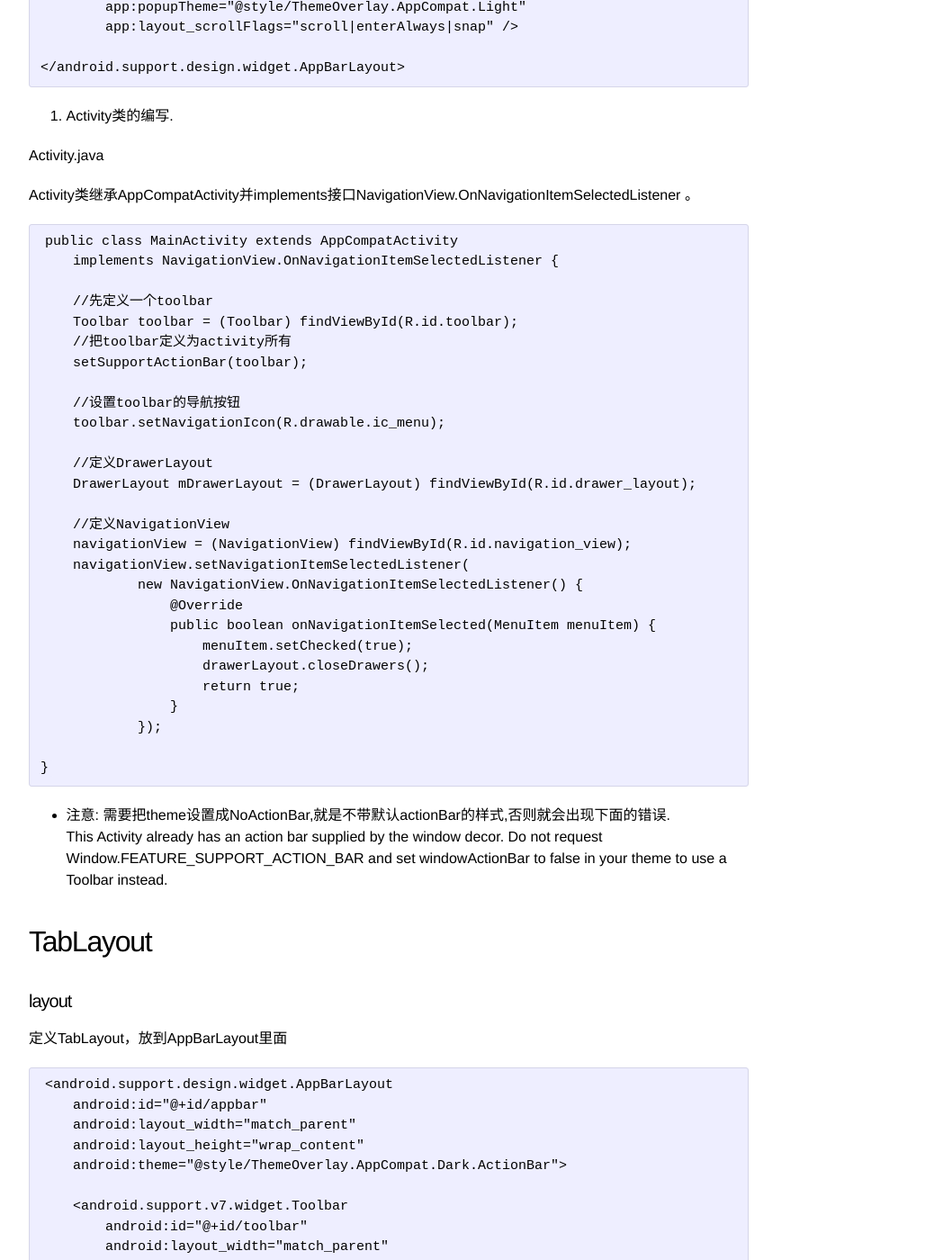
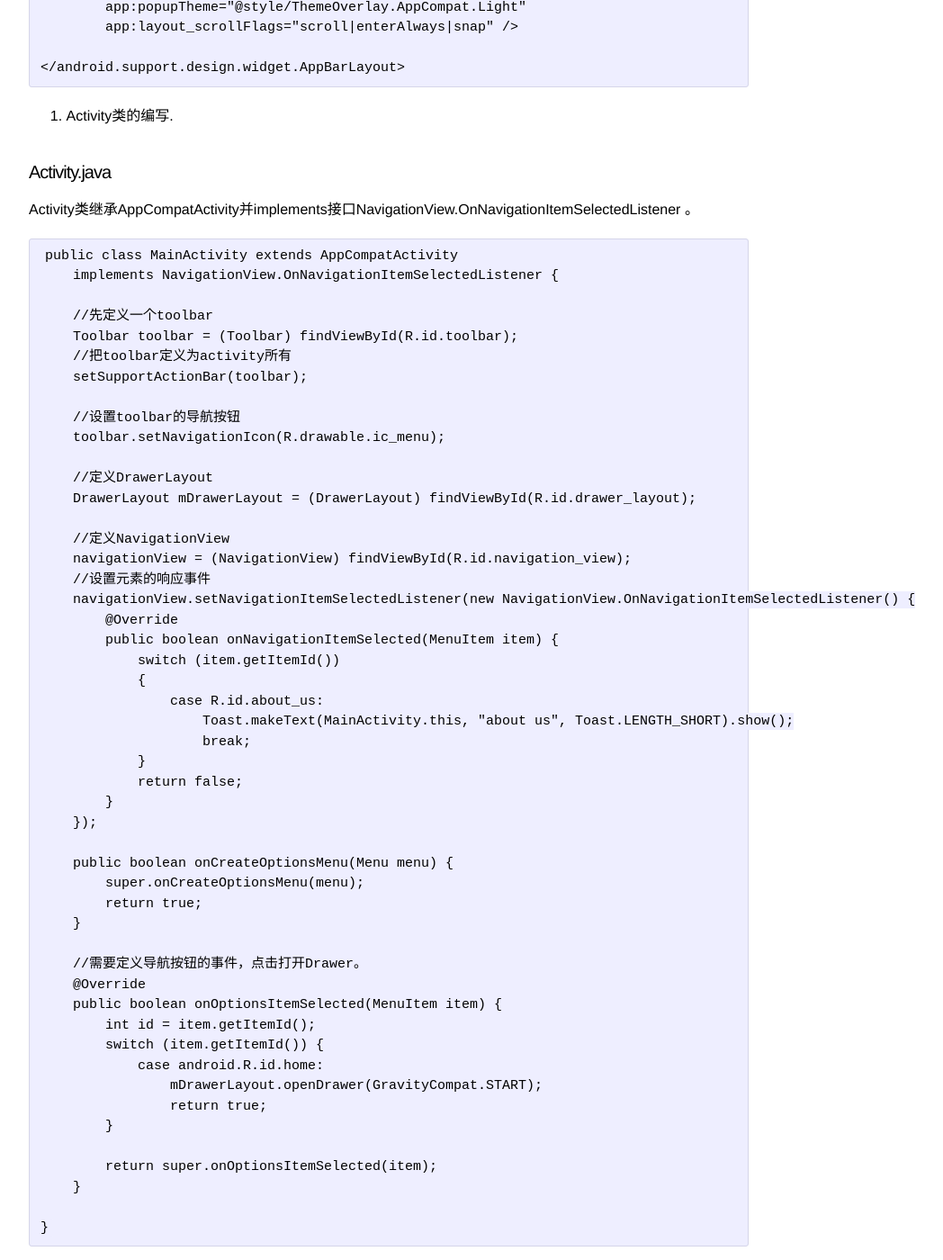
Before and after one commit to viator42/viator42.github.io, a Jekyll site: the page built from _posts/2016-3-22-android-design-support-library.markdown, in a window 1280 px wide and 1400 px high, scrolled down 3884 px. Shown: the whole window at 90% size, without its empty margins (208-1256 px from the left). Built offline with Jekyll 4.4.1, drawn with Linux system fonts in a browser that asks for light colours; some of the changed text lies outside the part shown.

Commit message:
update android design support

```diff
--- a/_posts/2016-3-22-android-design-support-library.markdown
+++ b/_posts/2016-3-22-android-design-support-library.markdown
@@ -167,7 +167,7 @@ ToolBar定义到AppBarLayout里面
 
 3. Activity类的编写.
 
-Activity.java
+#### Activity.java
 
 Activity类继承AppCompatActivity并implements接口NavigationView.OnNavigationItemSelectedListener 。
 
@@ -187,17 +187,50 @@ Activity类继承AppCompatActivity并implements接口NavigationView.OnNavigation
 
         //定义NavigationView
         navigationView = (NavigationView) findViewById(R.id.navigation_view);
-        navigationView.setNavigationItemSelectedListener(
-                new NavigationView.OnNavigationItemSelectedListener() {
-                    @Override
-                    public boolean onNavigationItemSelected(MenuItem menuItem) {
-                        menuItem.setChecked(true);
-                        drawerLayout.closeDrawers();
-                        return true;
-                    }
-                });
+        //设置元素的响应事件
+        navigationView.setNavigationItemSelectedListener(new NavigationView.OnNavigationItemSelectedListener() {
+            @Override
+            public boolean onNavigationItemSelected(MenuItem item) {
+                switch (item.getItemId())
+                {
+                    case R.id.about_us:
+                        Toast.makeText(MainActivity.this, "about us", Toast.LENGTH_SHORT).show();
+                        break;
+                }
+                return false;
+            }
+        });
+
+        public boolean onCreateOptionsMenu(Menu menu) {
+            super.onCreateOptionsMenu(menu);
+            return true;
+        }
+
+        //需要定义导航按钮的事件，点击打开Drawer。
+        @Override
+        public boolean onOptionsItemSelected(MenuItem item) {
+            int id = item.getItemId();
+            switch (item.getItemId()) {
+                case android.R.id.home:
+                    mDrawerLayout.openDrawer(GravityCompat.START);
+                    return true;
+            }
+
+            return super.onOptionsItemSelected(item);
+        }
 
     }
+
+#### styles.xml
+
+    <style name="AppTheme" parent="Theme.AppCompat.Light.DarkActionBar">
+        <!-- Customize your theme here. -->
+        <item name="colorPrimary">@color/actionbar_background</item>
+        <item name="colorPrimaryDark">@color/actionbar_background</item>
+        <item name="colorAccent">@color/actionbar_background</item>
+        <item name="windowActionBar">false</item>
+        <item name="windowNoTitle">true</item>
+    </style>
 
 * 注意: 需要把theme设置成NoActionBar,就是不带默认actionBar的样式,否则就会出现下面的错误.
 
```
